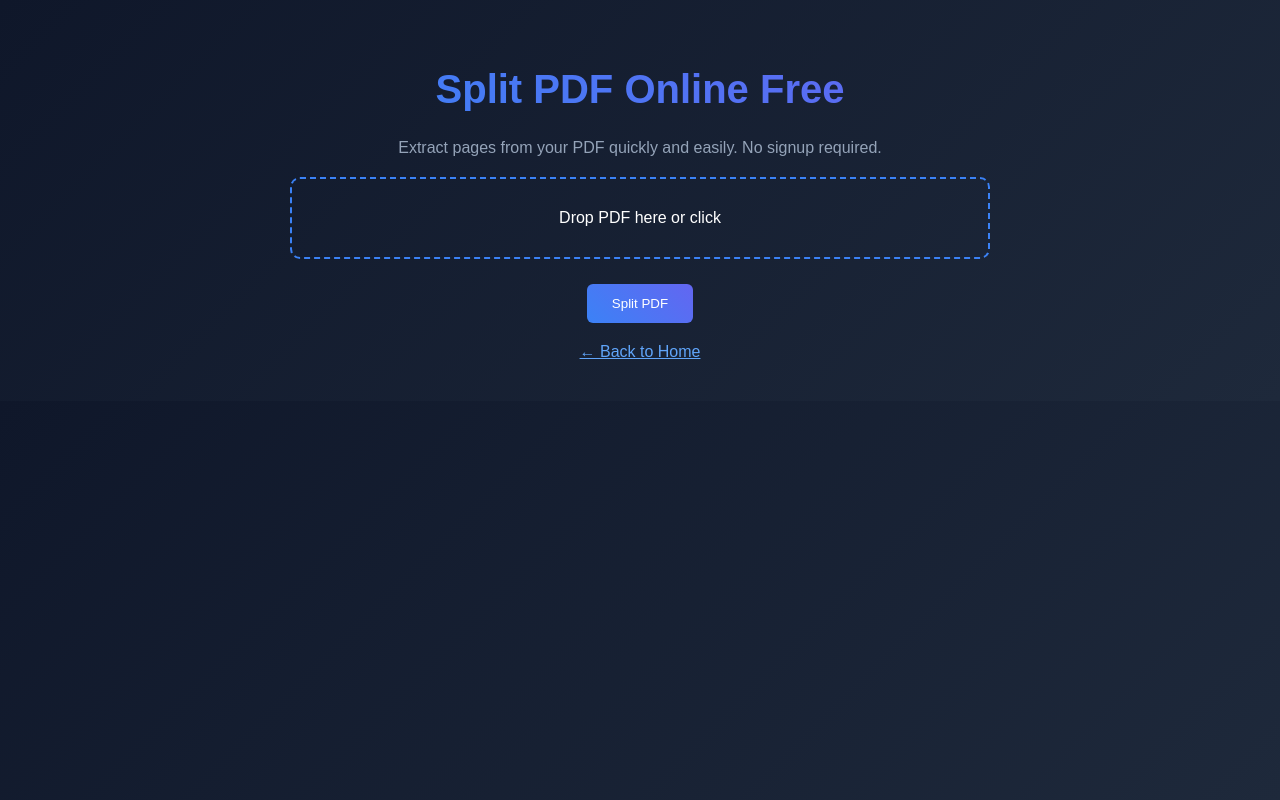
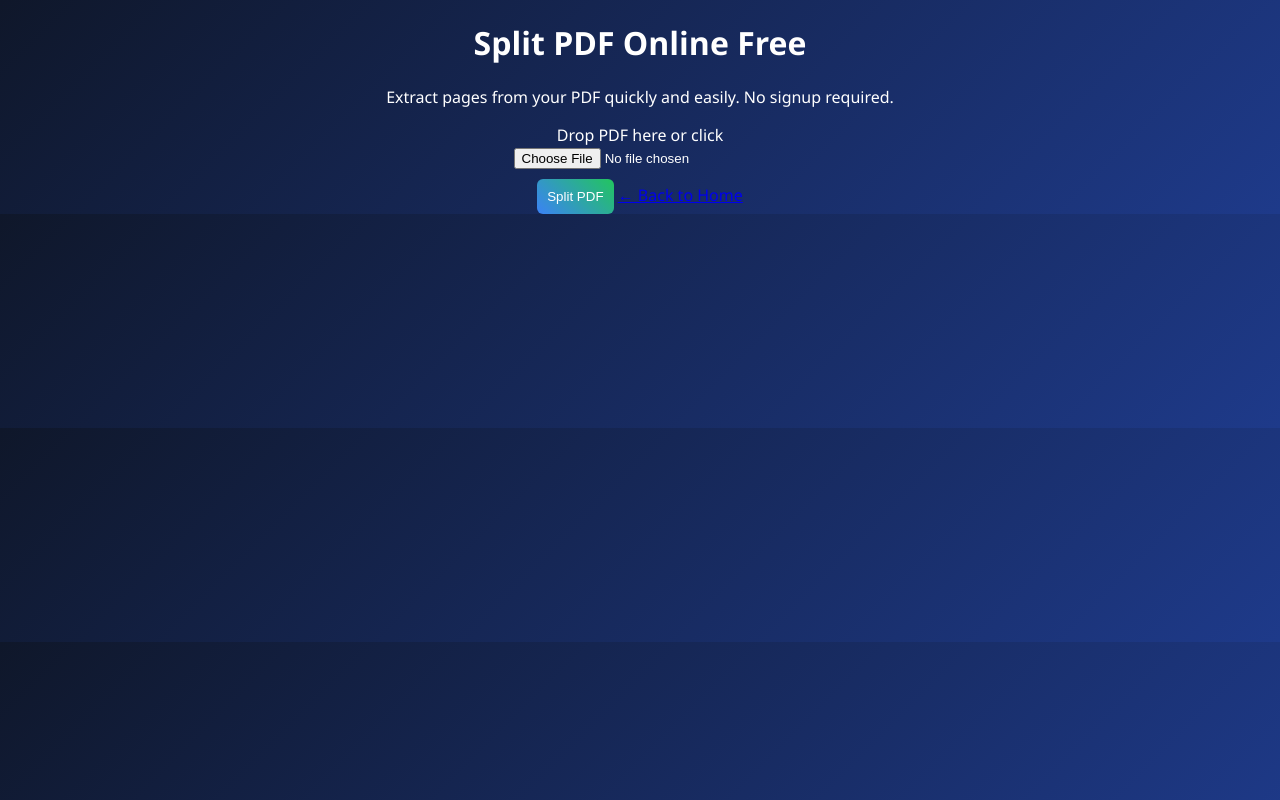
Before and after one commit to CodingWithRAMKUMAR/pdf-tool, a plain HTML site: page frontend/split-pdf.html in a window 1280 px wide. Drawn offline with Linux system fonts and the light colour scheme.

Commit message:
Update split-pdf.html

```diff
--- a/frontend/split-pdf.html
+++ b/frontend/split-pdf.html
@@ -1,6 +1,7 @@
 <!DOCTYPE html>
 <html>
 <head>
+  <link rel="stylesheet" href="style.css">
   <title>Split PDF Online Free | AllCutX</title>
 
   <meta name="description" content="Split PDF pages online for free. Extract pages from PDF instantly with AllCutX. No signup required.">
@@ -9,65 +10,6 @@
 
   <meta name="viewport" content="width=device-width, initial-scale=1.0">
 
-  <style>
-    body {
-      margin: 0;
-      font-family: 'Poppins', sans-serif;
-      background: linear-gradient(135deg, #0f172a, #1e293b);
-      color: white;
-      text-align: center;
-    }
-
-    .container {
-      padding: 40px 20px;
-      max-width: 700px;
-      margin: auto;
-    }
-
-    h1 {
-      font-size: 2.5rem;
-      background: linear-gradient(45deg, #3b82f6, #6366f1);
-      -webkit-background-clip: text;
-      color: transparent;
-    }
-
-    p {
-      color: #94a3b8;
-    }
-
-    .drop-zone {
-      border: 2px dashed #3b82f6;
-      padding: 30px;
-      border-radius: 10px;
-      cursor: pointer;
-      margin-top: 20px;
-    }
-
-    button {
-      margin-top: 15px;
-      padding: 12px 25px;
-      border: none;
-      border-radius: 6px;
-      background: linear-gradient(45deg, #3b82f6, #6366f1);
-      color: white;
-      cursor: pointer;
-    }
-
-    .file-name {
-      margin-top: 10px;
-      color: #60a5fa;
-    }
-
-    input {
-      display: none;
-    }
-
-    a {
-      color: #60a5fa;
-      display: block;
-      margin-top: 20px;
-    }
-  </style>
 </head>
 
 <body>
```
